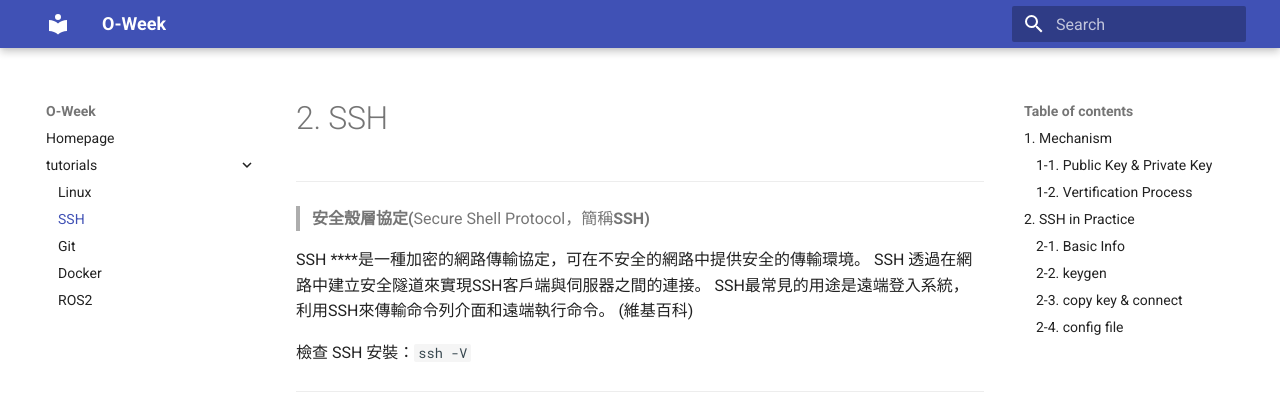
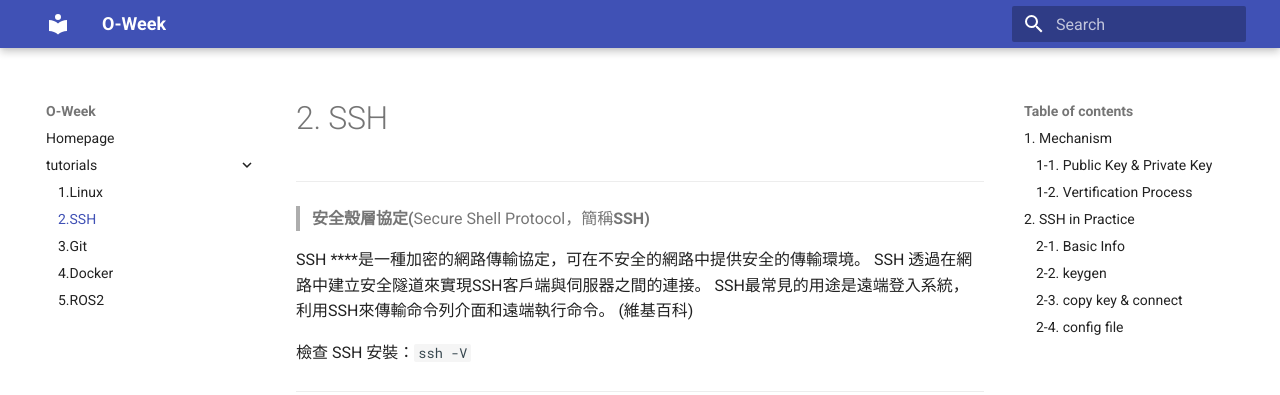
Before and after one commit to hrc-pme/O-Week, an MkDocs documentation site: the page built from docs/tutorials/2-ssh.md, in a window 1280 px wide. Shown: the top 395 px of the page. Built offline with MkDocs 1.6.1 and Material for MkDocs 9.7.7, drawn with Linux system fonts in a browser that asks for light colours.

Commit message:
add: enumerated

```diff
--- a/mkdocs.yml
+++ b/mkdocs.yml
@@ -7,11 +7,11 @@ nav:
   - Homepage: homepage.md
 
   - tutorials:
-    - Linux: tutorials/1-linux.md
-    - SSH: tutorials/2-ssh.md
-    - Git: tutorials/3-git.md
-    - Docker: tutorials/4-docker.md
-    - ROS2: tutorials/5-ros2.md
+    - 1.Linux: tutorials/1-linux.md
+    - 2.SSH: tutorials/2-ssh.md
+    - 3.Git: tutorials/3-git.md
+    - 4.Docker: tutorials/4-docker.md
+    - 5.ROS2: tutorials/5-ros2.md
 
 theme:
   name: material
```
